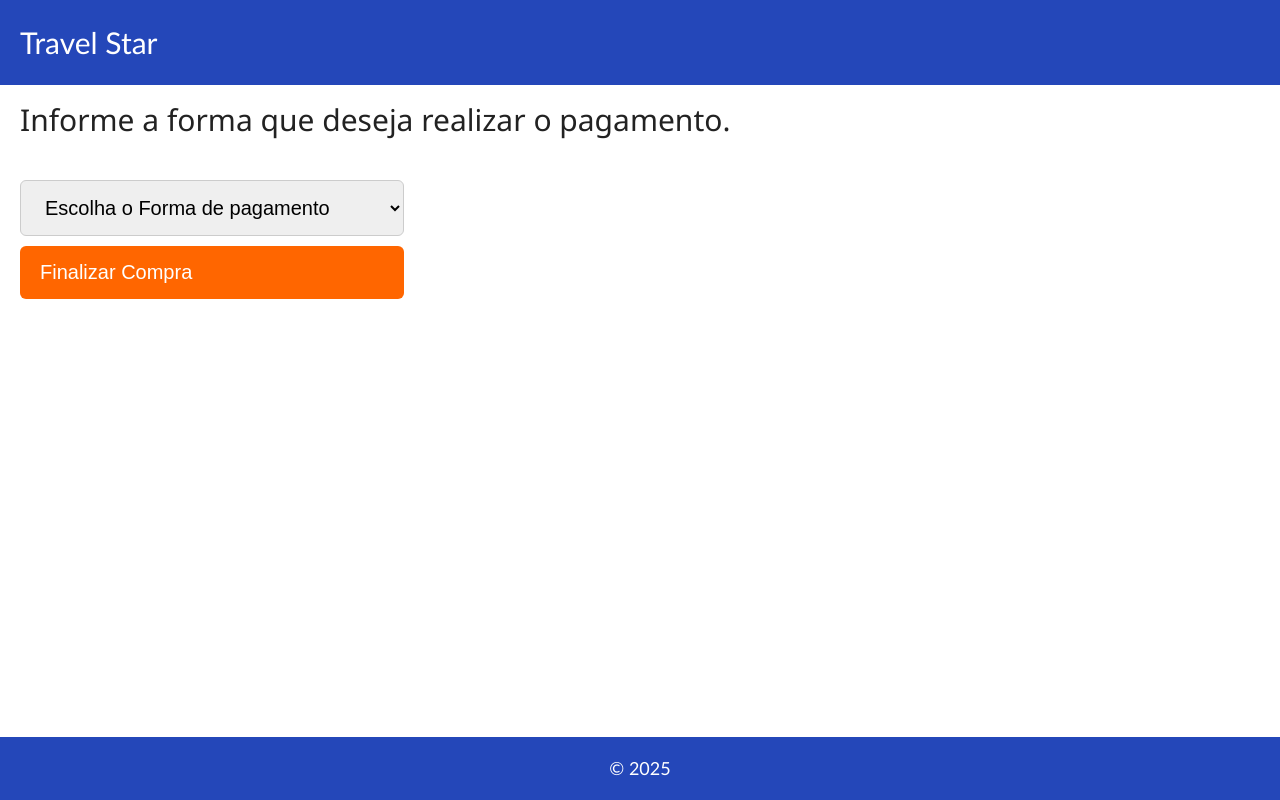
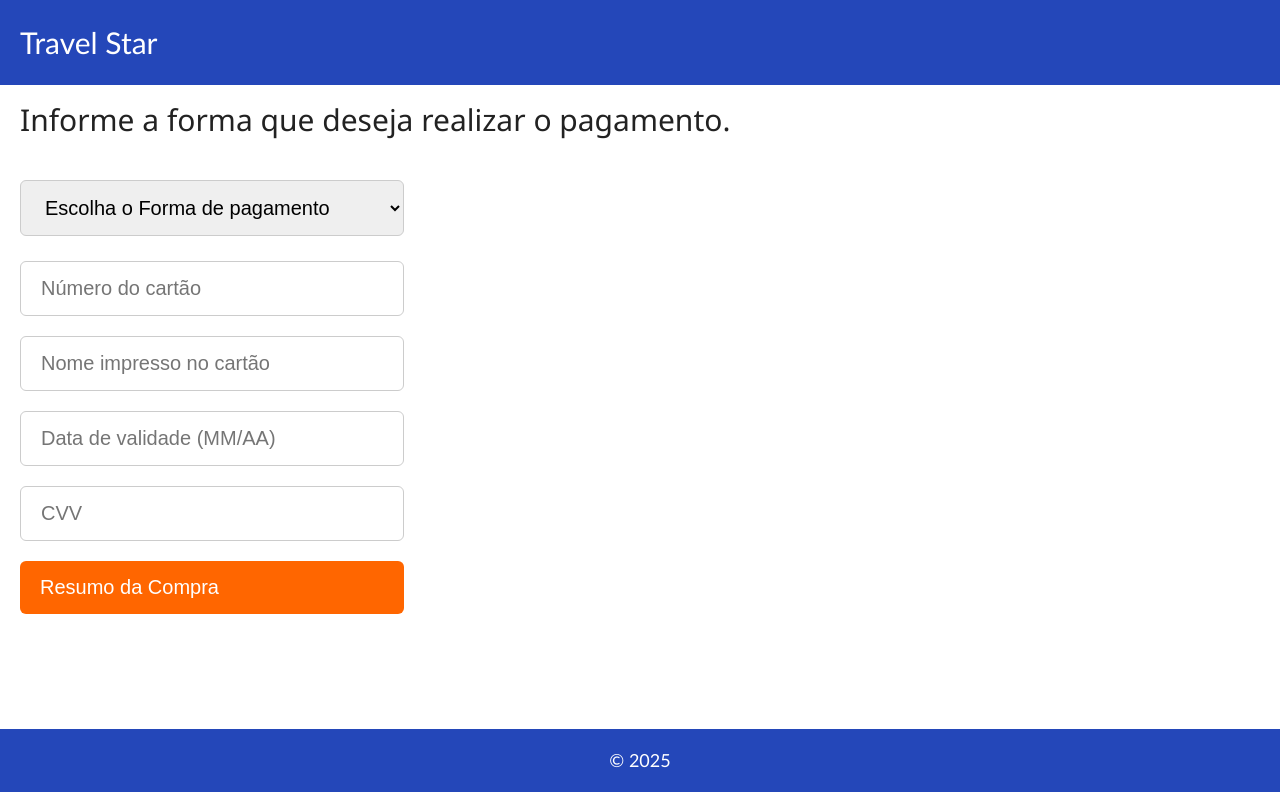
Before and after one commit to lluissf/Projeto-Viagens, a Vue app: page /forma-pagamento in a window 1280 px wide. Built offline with nearby package versions, Linux system fonts and the light colour scheme.

Commit message:
feito os dados dos cartão

```diff
--- a/src/components/Footer.vue
+++ b/src/components/Footer.vue
@@ -22,21 +22,10 @@ footer p {
 }
 
 footer {
-     position: fixed;
-     bottom: 0;
-     left: 0;
-     width: 100%;
-}
-
-
-/*DESKTOP*/
-@media (min-width: 768px) {
-
-    footer {
-     position: fixed;
+     position: bottom;
      bottom: 0;
      left: 0;
      width: 100%;
     }
-}
+
 </style>
--- a/src/views/FormaPagamentoView.vue
+++ b/src/views/FormaPagamentoView.vue
@@ -17,8 +17,19 @@ const pagamentoStore = useFormaPagamento()
       </option>
     </select>
 
+    <div v-if="pagamentoStore.FormaSelecionada === 'Pix'">
+      <img   src="../image/Pix.jpg" alt="Pix">
+    </div>
+
+    <div v-else>
+        <input type="text" placeholder="Número do cartão" />
+        <input type="text" placeholder="Nome impresso no cartão" />
+        <input type="text" placeholder="Data de validade (MM/AA)" />
+        <input type="text" placeholder="CVV" />
+    </div>
+
     <button @click="router.push('/resumo')" :disabled="!pagamentoStore.FormaSelecionada">
-      Finalizar Compra
+      Resumo da Compra
     </button>
   </div>
 </template>
@@ -55,7 +66,35 @@ button {
 
 button:hover {
   background-color: #d95300;
+
 }
+
+img {
+  width: 80%;
+  margin: 0.75rem 2.5rem;
+}
+
+input {
+  display: flex;
+  flex-direction: column;
+  gap: 0.75rem;
+  margin: 1rem 2rem;
+}
+
+  input {
+  padding: 0.75rem 1rem;
+  font-size: 1rem;
+  border-radius: 6px;
+  border: 1px solid #ccc;
+  width: 80%;
+  box-sizing: border-box;
+}
+
+ input:focus {
+  outline: none;
+  border-color: #f60; /* Destaque na cor principal */
+  box-shadow: 0 0 5px rgba(255, 102, 0, 0.5);
+ }
 
 /*DESKTOP*/
 @media (min-width: 768px) {
@@ -68,6 +107,15 @@ button:hover {
       margin: 5px 20px;
     }
 
+    img {
+      width: 20%;
+    }
+
+    input {
+      width: 30%;
+      margin: 1rem;
+    }
+
 }
 
 </style>
--- a/src/views/ResumoView.vue
+++ b/src/views/ResumoView.vue
@@ -46,6 +46,8 @@ const router = useRouter()
     <h2>Forma de Pagamento: {{ pagamentoStore.FormaSelecionada }}</h2>
 
     <h3>Obrigado por comprar conosco</h3>
+
+    <button>Gerar Passagem</button>
   </div>
 </template>
 
@@ -88,4 +90,36 @@ th, td {
 th {
   background-color: #f0f0f0;
 }
+
+button {
+  background-color: #f60;
+  color: #fff;
+  border: none;
+  cursor: pointer;
+  transition: background 0.2s ease;
+  padding: 0.75rem 1rem;
+  font-size: 1rem;
+  border-radius: 6px;
+  border: 1px solid #ccc;
+  width: 70%;
+  box-sizing: border-box;
+  margin: 0.75rem 2rem;
+
+}
+
+button:hover {
+  background-color: #d95300;
+}
+
+/*DESKTOP*/
+@media (min-width: 768px) {
+    button {
+    display: flex;
+    margin: 1rem auto 0;
+  }
+    button{
+      width: 30%;
+      margin: 5px 20px;
+    }
+}
 </style>
```
Also changed, not shown: src/image/Pix.jpg (added).
